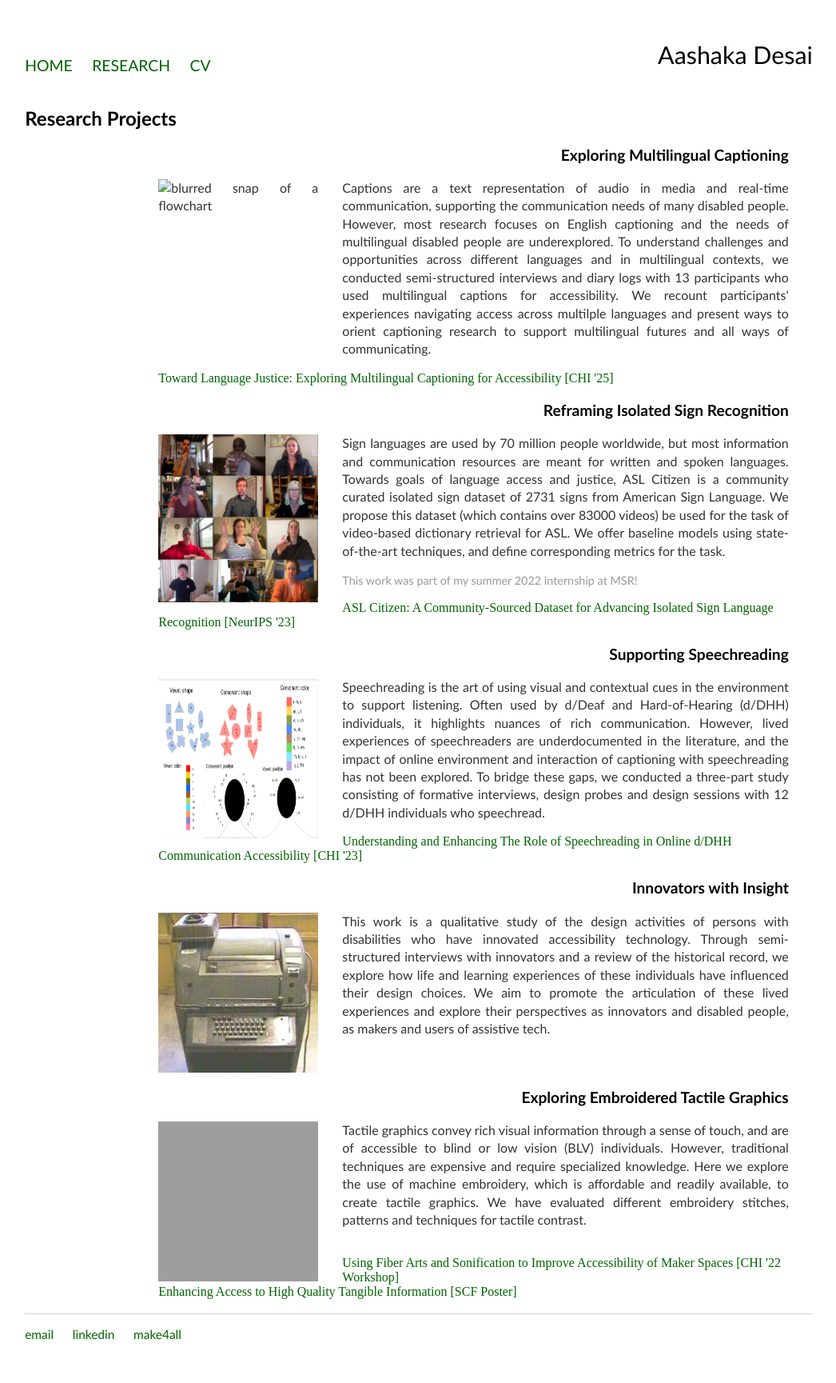
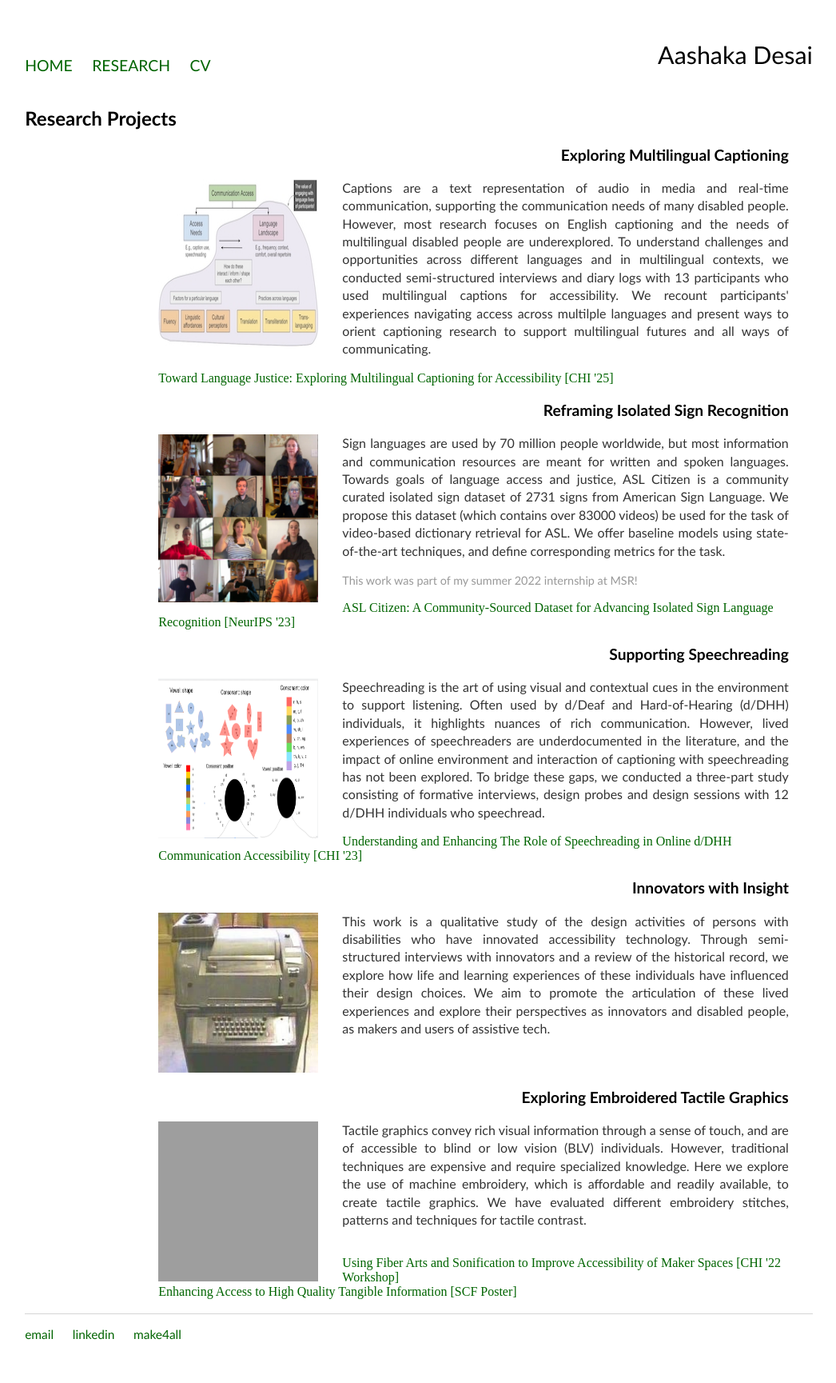
Before and after one commit to aashakadesai/aashakadesai.github.io, a Jekyll site: the page built from research/index.html, in a window 1280 px wide. Shown: the whole page at 80% size, without its empty margins (116-1162 px from the left). Built offline with Jekyll 4.4.1, drawn with Linux system fonts in a browser that asks for light colours; grey boxes are pictures that could not be loaded.

Commit message:
Update index.html

```diff
--- a/research/index.html
+++ b/research/index.html
@@ -8,7 +8,7 @@ title: Aashaka Desai, Research
 </div>
 <div class="blurb" style="width:80%;margin-right:30px;margin-left:auto;">
   <h3 style="font-size:1.2em;clear:both;">Exploring Multilingual Captioning</h3>
-	<p style="font-size:1.0em;"><img src="/mult.jpg" alt="blurred snap of a flowchart" style="float:left;height:210px;width:200px;padding-right:30px;"> Captions are a text representation of audio in media and real-time communication, supporting the communication needs of many disabled people. However, most research focuses on English captioning and the needs of multilingual disabled people are underexplored. To understand challenges and opportunities across different languages and in multilingual contexts, we conducted semi-structured interviews and diary logs with 13 participants who used multilingual captions for accessibility. We recount participants' experiences navigating access across multilple languages and present ways to orient captioning research to support multilingual futures and all ways of communicating. </p>
+	<p style="font-size:1.0em;"><img src="mult.jpg" alt="blurred snap of a flowchart" style="float:left;height:210px;width:200px;padding-right:30px;"> Captions are a text representation of audio in media and real-time communication, supporting the communication needs of many disabled people. However, most research focuses on English captioning and the needs of multilingual disabled people are underexplored. To understand challenges and opportunities across different languages and in multilingual contexts, we conducted semi-structured interviews and diary logs with 13 participants who used multilingual captions for accessibility. We recount participants' experiences navigating access across multilple languages and present ways to orient captioning research to support multilingual futures and all ways of communicating. </p>
 	<a href="../CHI25_language_justice_camera_ready_tagged.pdf" style="font-size:1.0em;">Toward Language Justice: Exploring Multilingual Captioning for Accessibility [CHI '25]</a>
 <br class="cb">
   <h3 style="font-size:1.2em;clear:both;">Reframing Isolated Sign Recognition</h3>
```
